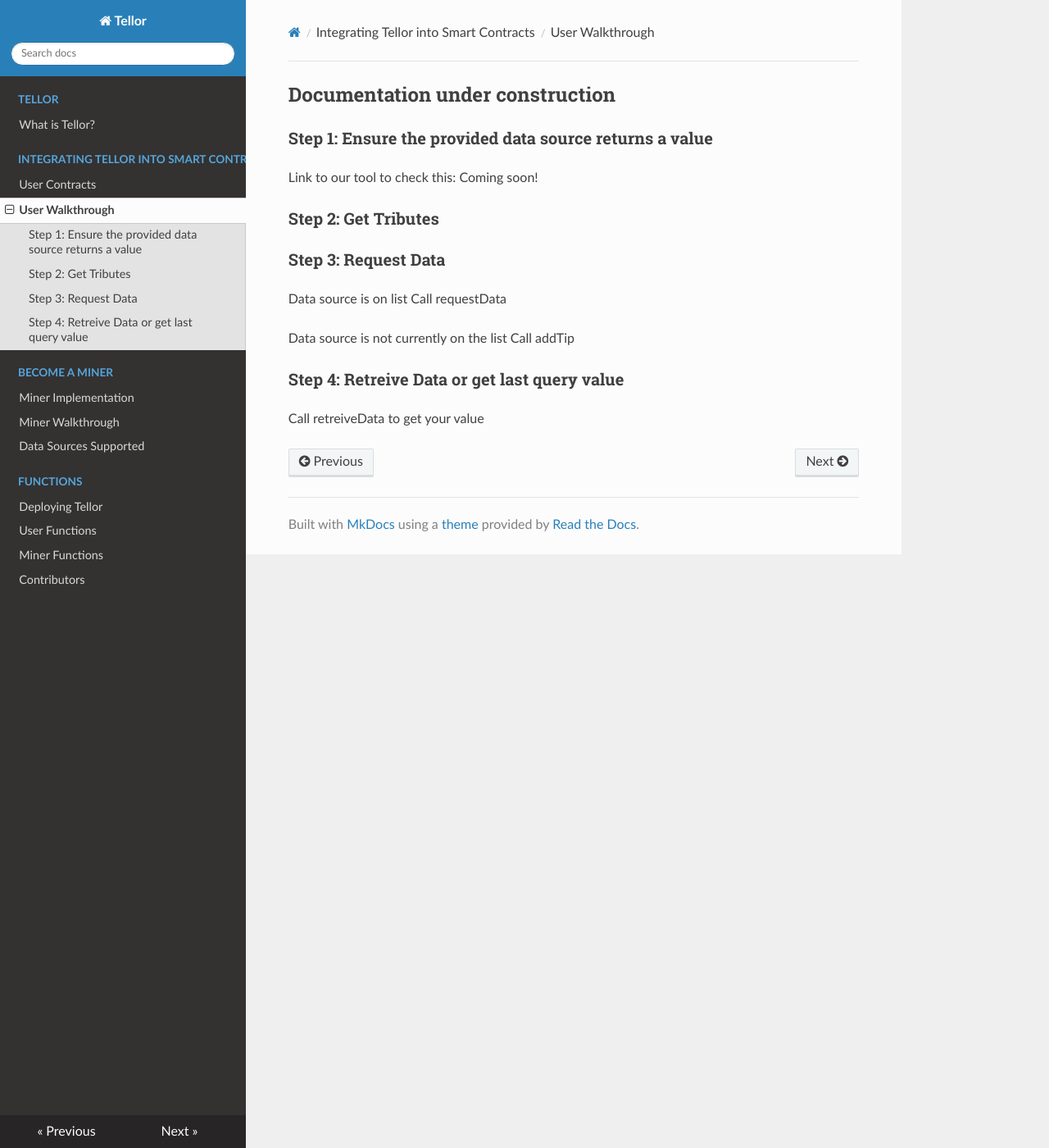
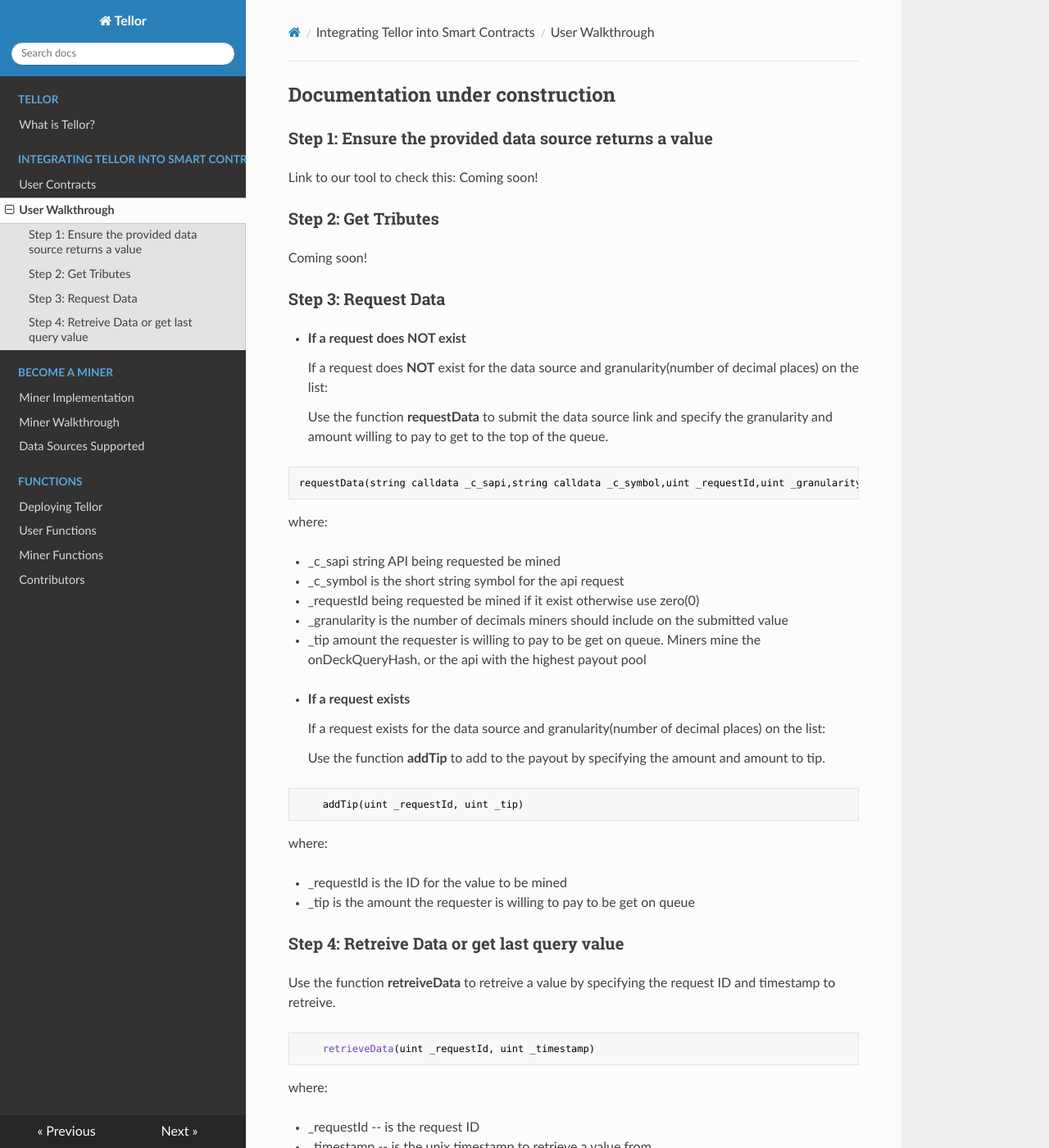
Before and after one commit to tellor-io/TellorDocumentation, an MkDocs documentation site: the page built from docs/UserWalk.md, in a window 1280 px wide and 1400 px high. Shown: the whole window at 82% size. Built offline with MkDocs 1.6.1, drawn with Linux system fonts in a browser that asks for light colours; nearby versions of some CDN libraries; a script that is not in the unit is left out; some of the changed text lies outside the part shown.

Commit message:
user walkthrough

````diff
--- a/docs/UserWalk.md
+++ b/docs/UserWalk.md
@@ -4,14 +4,62 @@
 Link to our tool to check this: Coming soon!
 
 ### Step 2: Get Tributes
+Coming soon!
+
+### Step 3: Request Data
+
+* <b>If a request does NOT exist</b>
+
+    If a request does <b> NOT</b> exist for the data source and granularity(number of decimal places) on the list:
+
+    Use the function <b>requestData</b> to submit the data source link and specify the granularity and amount willing to pay to get to the top of the queue.
+
+```solidity
+requestData(string calldata _c_sapi,string calldata _c_symbol,uint _requestId,uint _granularity, uint _tip)
+```
 
 
-### Step 3: Request Data
-Data source is on list
-Call requestData
+   where:
 
-Data source is not currently on the list
-Call addTip
+   * \_c_sapi string API being requested be mined
+   * \_c_symbol is the short string symbol for the api request
+   * \_requestId being requested be mined if it exist otherwise use zero(0)
+   * \_granularity is the number of decimals miners should include on the submitted value
+   * \_tip amount the requester is willing to pay to be get on queue. Miners mine the onDeckQueryHash, or the api with the highest payout pool
+
+>
+
+* <b> If a request exists </b>
+
+    If a request exists for the data source and granularity(number of decimal places) on the list:
+
+    Use the function <b> addTip </b> to add to the payout by specifying the amount and amount to tip.
+
+```solidity
+    addTip(uint _requestId, uint _tip)
+```
+
+where:
+
+  * \_requestId is the ID for the value to be mined
+  * \_tip is the amount the requester is willing to pay to be get on queue
+
 
 ### Step 4: Retreive Data or get last query value
-Call retreiveData to get your value
+
+Use the function <b> retreiveData </b> to retreive a value by specifying the request ID and timestamp to retreive.
+
+```javascript
+    retrieveData(uint _requestId, uint _timestamp)
+```
+where:
+
+  * \_requestId -- is the request ID
+  * \_timestamp -- is the unix timestamp to retrieve a value from
+
+
+To retreive the latest query value use <b> getLastQuery </b> to get the last mined value.
+
+```javascript
+    getLastNewValue()
+```
--- a/mkdocs.yml
+++ b/mkdocs.yml
@@ -5,6 +5,8 @@ theme:
     hljs_languages:
         - yaml
         - rust
+        - javascript
+        - solidity
 nav:
 - Tellor:
     - 'What is Tellor?' : 'index.md'
````
Also changed, not shown: docs/DevDocumentation.md (+3 -3 lines), docs/UserFunctions.md (+3 -5 lines).
